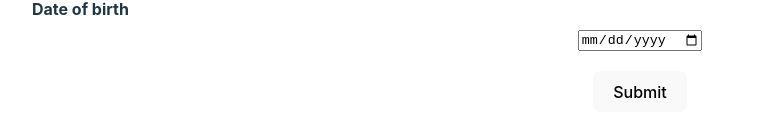
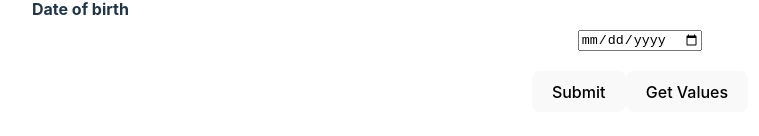
Before and after one commit to lilugirl/react-hook-form-demo, a React (Vite) app: page / in a window 1280 px wide. Shown: the part 986-1122 px from the top of the page, without its empty margins (0-759 px from the left). Built offline with nearby package versions, Linux system fonts and the light colour scheme; no server answers.

Commit message:
get filed values

```diff
--- a/src/components/YouTubeForm.tsx
+++ b/src/components/YouTubeForm.tsx
@@ -43,7 +43,7 @@
       };
     },
   });
-  const { register, control, handleSubmit, formState, watch } = form;
+  const { register, control, handleSubmit, formState, watch, getValues } = form;
   const { errors } = formState;
 
   const { fields, append, remove } = useFieldArray({
@@ -55,7 +55,7 @@
     console.log("Form submitted", data);
   };
 
-  const watchForm = watch();
+
 
   useEffect(()=>{
    const subscription= watch((value)=>{
@@ -64,6 +64,12 @@
 
     return ()=>subscription.unsubscribe();
   },[watch])
+
+  const watchForm = watch();
+
+  const handleGetValues=()=>{
+    console.log("Get values",getValues(["username","social.twitter"]))
+  }
 
   console.log({ handleSubmit, fields, watchForm });
 
@@ -218,6 +224,7 @@
         </div>
 
         <button>Submit</button>
+        <button type="button" onClick={handleGetValues}>Get Values</button>
       </form>
       <DevTool control={control} />
     </div>
```
